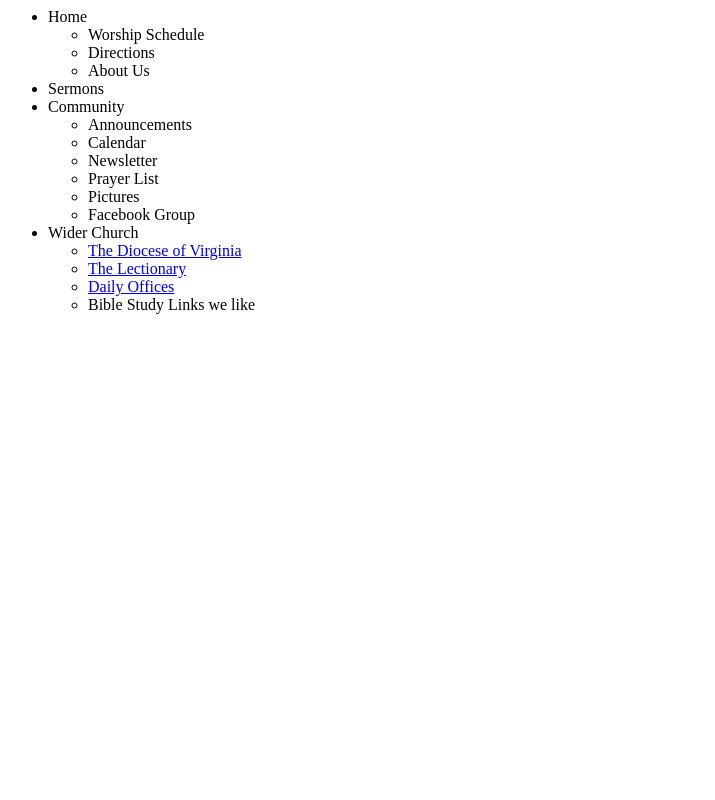
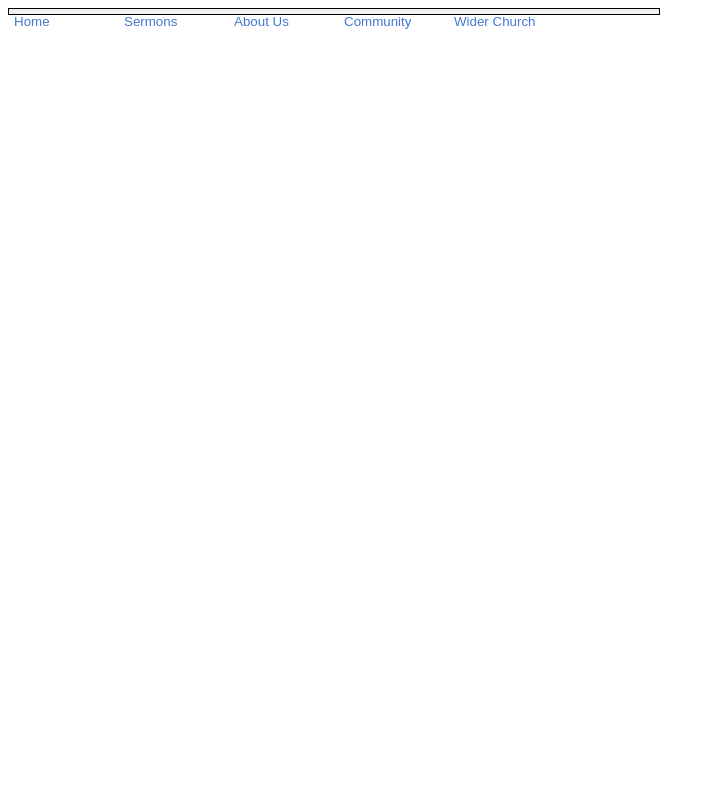
Before and after one commit to mcholl/aldiechurch, a PHP site: page /nav.php in a window 1280 px wide. Shown: the whole page, without its empty margins (0-715 px from the left). Run offline with PHP 8.4, Linux system fonts and the light colour scheme.

Commit message:
Menu and header complete

```diff
--- a/nav.php
+++ b/nav.php
@@ -1,31 +1,104 @@
+<STYLE type='text/css'>
+	/* Menu Look & Feel */
+	DIV#menu ul#nav {
+		background-color: rgb(240, 240, 240);
+		color: rgb(66, 120, 211);
+		font-family: "Callibri", sans-serif;
+		font-style: normal;
+		font-size: 10pt;
+		width: 640px;
+		padding: 5px 5px 0px 5px;
+		border: 1px solid black;
 
-<DIV id='nav'>
-	<ul>
-		<li>Home
-			<ul>
-				<li>Worship Schedule</li>
-				<li>Directions</li>
-				<li>About Us</li>
+		z-index: 10;
+
+	}
+
+	li>ul {
+		list-style: none;
+		background-color: rgb(240, 240, 240);
+		border: 1px solid black;
+	}
+
+	/* Basic Menu Navigation */
+	ul#nav {
+		list-style: none;
+		padding: 0;
+		margin: 0;
+	}
+
+	ul#nav li, ul#nav li ul li{
+		float: left;
+		position: relative;
+	}
+	ul#nav li {	width: 110px; }
+	ul#nav li ul li { width: 200px }
+
+	ul#nav li a {
+		text-decoration: none;
+		display: block;
+		color: inherit;
+	}
+
+	li ul {
+		display: none;
+		position: absolute;
+		width:196px;
+		top: 18px;
+		left: 0;
+		margin-left:-1px;
+	}
+
+	li>ul {
+		top: auto;
+		left: auto;
+		padding: 4px;
+	}
+
+	li:hover {
+		color: rgb(214, 0, 29);
+	}
+	li:hover ul, li.over ul {
+		display: block;
+		color: rgb(66, 120, 211);
+	}
+
+	/* IE 6 Support */
+	body {   behavior:url(csshover.htc); }
+
+</STYLE>
+
+<DIV id='menu' class='menu'>
+	<ul id='nav'>
+		<li >Home</li>
+		<li >Sermons</li>
+		<li >About Us
+			<ul >
+				<li >Services</li>
+				<li >Directions</li>
+				<li >What we believe</li>
+				<li >Mission Statement</li>
+				<li >Staff</li>
+				<li >Frequently Asked Questions</li>
 			</ul>
 		</li>
-		<li>Sermons
-		</li>
-		<li>Community
-			<ul>
-				<li>Announcements</li>
-				<li>Calendar</li>
-				<li>Newsletter</li>
-				<li>Prayer List</li>
-				<li>Pictures</li>
-				<li>Facebook Group</li>
+		<li >Community
+			<ul >
+				<li >Announcements</li>
+				<li >Calendar</li>
+				<li >Newsletter</li>
+				<li class='login_req'>Prayer List</li>
+				<li class='login_req'>Pictures</li>
+				<li class='login_req'>Facebook Group</li>
+				<li class='login_req'>Member Directory</li>
 			</ul>
 		</li>
-		<li>Wider Church
-			<ul>
-				<li><a href='http://thediocese.net'>The Diocese of Virginia</a></li>
-				<li><a href='http://textweek.com'>The Lectionary</a></li>
-				<li><a href='http://dailyoffice.org'>Daily Offices</a></li>
-				<li>Bible Study Links we like</li>
+		<li >Wider Church
+			<ul >
+				<li ><a href='http://thediocese.net'>The Diocese</a></li>
+				<li ><a href='http://textweek.com'>The Lectionary</a></li>
+				<li ><a href='http://dailyoffice.org'>Daily Offices</a></li>
+				<li >Links we like</li>
 			</ul>
 		</li>
 	</ul>
```
Also changed, not shown: header.php (+37 -40 lines), main.php (added, +18 -0 lines), prayer.php (added, +30 -0 lines), images/large_church2.jpg (added), 4 other files.
